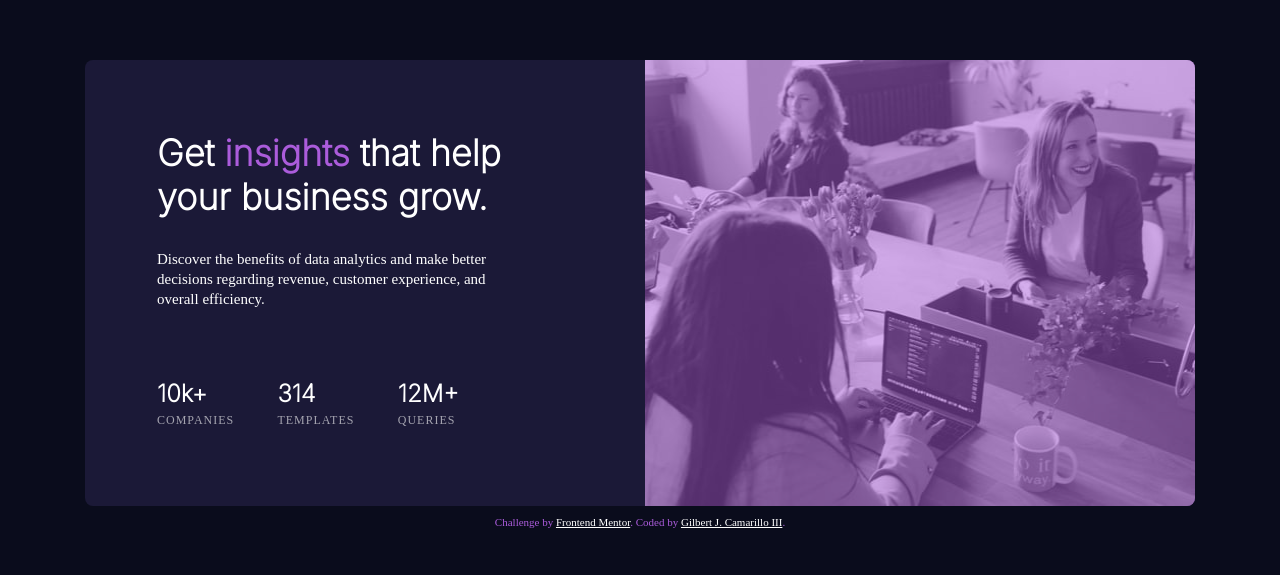
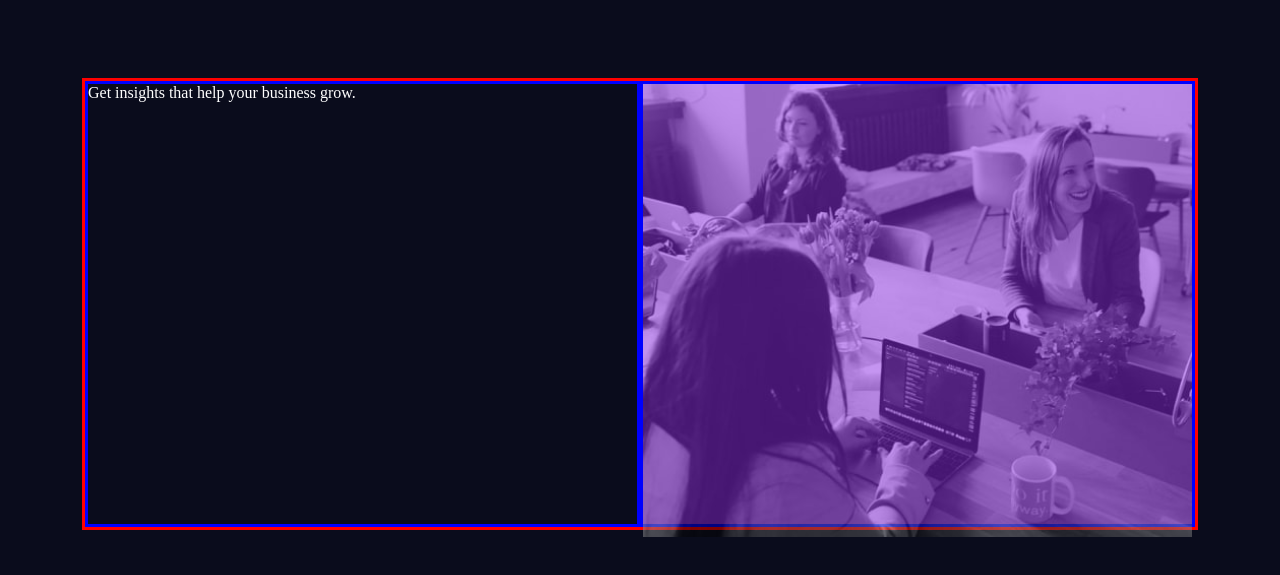
Before and after one commit to GJCIII/stats-preview-card-component, a plain HTML site: page index.html in a window 1280 px wide. Shown: the part 125-700 px from the top of the page. Drawn offline with Linux system fonts and the light colour scheme.

Commit message:
first commit

```diff
--- a/index.html
+++ b/index.html
@@ -10,7 +10,7 @@
 
   <!-- Stylesheets -->
   <link rel="stylesheet" href="./styles.css">
-    <link rel="stylesheet" media="screen and (max-width: 600px)" href="mobile.css">
+  <link rel="stylesheet" media="screen and (max-width: 600px)" href="mobile.css">
 
   <!-- google fonts -->
   <link rel="preconnect" href="https://fonts.googleapis.com">
@@ -27,66 +27,25 @@
   <title>Frontend Mentor | Stats preview card component</title>
 
   <main>
-    <section class="card-container">
-      <!-- card -->
-      <div class="card row">
-
-        <!-- left box -->
-        <div class="insights col">
-
-          <div class="get-container">
-            <!-- get box -->
-            <div class="get">Get <span>insights</span> that help your business grow.</div>
-            <!-- get box ends -->
-
-            <!-- discover box -->
-            <div class="discover-container">
-              <div class="discover-text">Discover the benefits of data analytics and make better decisions regarding
-                revenue, customer
-                experience, and overall efficiency.</div>
-            </div>
-            <!-- discover box ends -->
-
-            <!-- numbers row -->
-            <div class="numbers-container row">
-              <div class="comp col">
-                <div class="ten row"> 10k+</div>
-                <div class="companies row">COMPANIES</div>
-              </div>
-              <div class="temp col">
-                <div class="ten row"> 314</div>
-                <div class="companies row">TEMPLATES</div>
-              </div>
-              <div class="que col">
-                <div class="ten row"> 12M+</div>
-                <div class="companies row">QUERIES</div>
-              </div>
-            </div>
-            <!-- numbers row ends -->
-
-          </div>
-
-        </div>
-        <!-- left box ends -->
-
-        <!-- right box -->
-        <div class="purple col">
-          <div class="people row"><img src="./images/image-header-desktop.jpg" alt=""></div>
-        </div>
-        <!-- right box ends -->
+    <div class="wrapper">
+      <div class="card nest">
+<div class="insights">Get insights that help your business grow.</div>
       </div>
-      <!-- card ends -->
+      <div class="card pic">
+ <img src="./images/image-header-desktop.jpg" alt="">
+      </div>
+  </div>
     </section>
   </main>
 
 </head>
 
 <body>
-
+<!--
   <div class="attribution">
     Challenge by <a href="https://www.frontendmentor.io?ref=challenge" target="_blank">Frontend Mentor</a>.
     Coded by <a href="https://github.com/GJCIII">Gilbert J. Camarillo III</a>.
-  </div>
+  </div> -->
 </body>
 
 </html>
--- a/mobile.css
+++ /dev/null
@@ -1,15 +0,0 @@
-body {
-    display: flex;
-    flex-direction: column;
-    background: #0a0c1c;
-  }
-
-.card-container {
-    width: 327px;
-    height: 780px;
-    flex-direction: column;
-    background-color: #1b1937;
-    border-radius: 8px;
-    border: solid red;
-    margin-top: 15%;
-  }
--- a/styles.css
+++ b/styles.css
@@ -5,147 +5,31 @@ body {
   align-items: center;
 }
 
-.card-container {
+.wrapper {
   width: 1110px;
   height: 446px;
-  margin-top: 177px;
+  border: solid red;
+  display: flex;
   flex-direction: row;
-  background-color: #1b1937;
-  border-radius: 8px;
+  color: white;
+  margin-top: 195px;
+
+}
+.card {
+  display: flex;
+  flex-direction: column;
+  border: solid blue;
+  width: 1110px;
+}
+.date {
+  order: -1;
+  text-align: right;
 }
 
-.insights {
-  width: 548px;
-  height: 446px;
-  flex-direction: column;
-  float: left;
+.pic {
+  background-color: blueviolet;
 }
 
-.get-container {
-  width: 403px;
-  height: 88px;
-  margin-left: 72px;
-  margin-top: 71px;
+.pic img {
+  opacity: .5;
 }
-
-.get {
-  font-family: Inter;
-  font-style: normal;
-  font-weight: bold;
-  font-size: 36px;
-  line-height: 44px;
-  color: #ffffff;
-}
-
-span {
-  color: #ab5cdb;
-}
-
-.discover-container {
-  flex-direction: row;
-  width: 374px;
-  height: 75px;
-  margin-top: 30px;
-}
-
-.discover-text {
-  font-size: 15px;
-  font-weight: light 100;
-  color: #ffffff;
-  line-height: 20px;
-  padding-right: 10px;
-}
-
-.numbers-container {
-  width: 374px;
-  height: 75px;
-
-  margin-top: 50px;
-  justify-content: space-between;
-  flex-direction: row;
-}
-
-.comp {
-  width: 83px;
-  height: 56px;
-
-  margin-top: 5px;
-  float: left;
-  flex-direction: column;
-  margin-right: 10%;
-  color: #ffffff;
-}
-
-.ten {
-  font-family: Inter;
-  font-style: normal;
-  font-weight: bold;
-  font-size: 24px;
-  line-height: 29px;
-  color: #ffffff;
-}
-
-.companies {
-  font-family: Lexend Deca;
-  font-style: normal;
-  font-weight: normal;
-  font-size: 12px;
-  line-height: 25px;
-  letter-spacing: 1px;
-  text-transform: uppercase;
-  color: #ffffff;
-  mix-blend-mode: normal;
-  opacity: 0.6;
-}
-
-.temp {
-  width: 83px;
-  height: 56px;
-
-  flex-direction: column;
-  margin-top: 5px;
-  float: left;
-  flex-direction: column;
-  margin-right: 10%;
-}
-
-.que {
-  width: 83px;
-  height: 56px;
-
-  flex-direction: column;
-  margin-top: 5px;
-  float: left;
-  flex-direction: column;
-}
-
-.purple {
-  width: 550px;
-  height: 446px;
-  flex-direction: column;
-  float: right;
-  border-top-right-radius: 8px;
-  border-bottom-right-radius: 8px;
-  background-color: #ab5cdb;
-}
-
-.purple img {
-  width: 550px;
-  height: 446px;
-  border-top-right-radius: 8px;
-  border-bottom-right-radius: 8px;
-  opacity: 0.5;
-}
-.attribution {
-  font-size: 11px;
-  text-align: center;
-  color: #ab5cdb;
-  margin-top: 10px;
-}
-.attribution a {
-  color: white;
-}
-
-.attribution:hover a {
-  color: red;
-}
```
